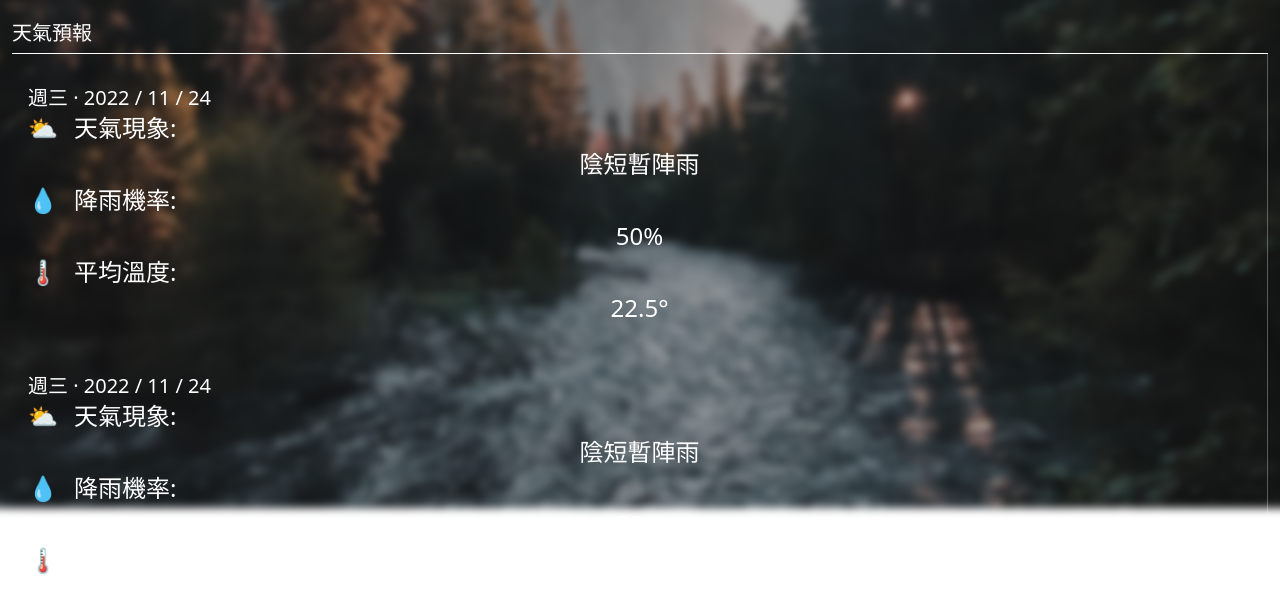
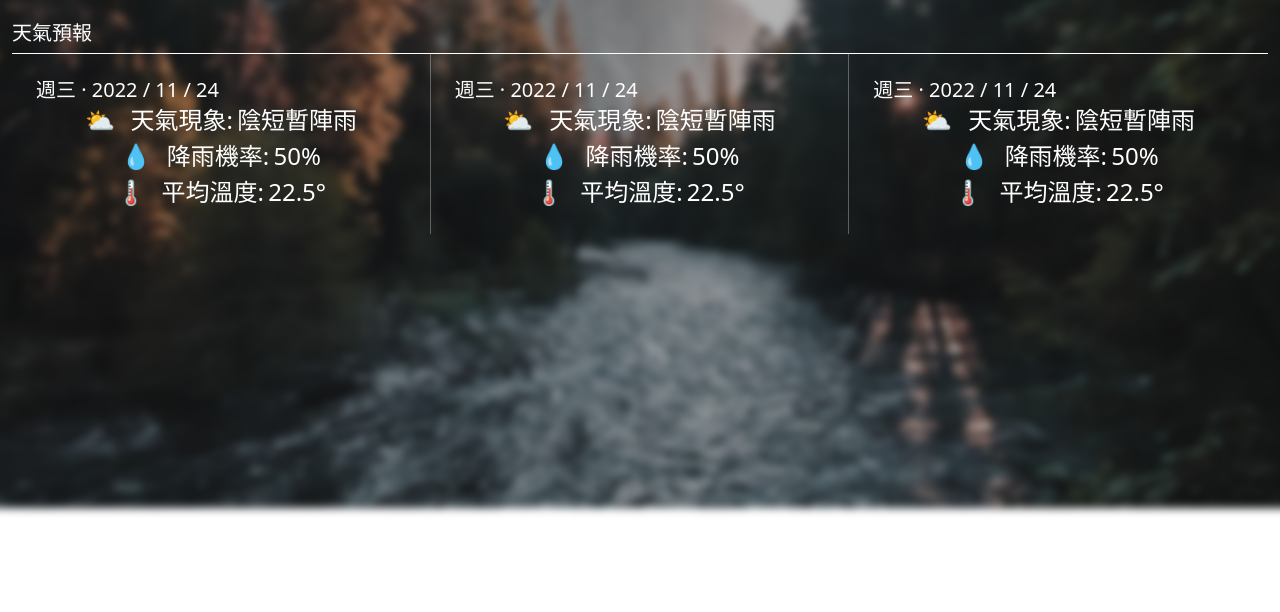
Before and after one commit to EricYeh-TW/weather-app, a website built with webpack: page src/index.html in a window 1280 px wide. Shown: the part 312-924 px from the top of the page. After the commit the page ends 800 px from the top, so only its background shows below. Built offline with nearby package versions, Linux system fonts and the light colour scheme.

Commit message:
fix: forecast layout

```diff
--- a/src/index.html
+++ b/src/index.html
@@ -35,32 +35,47 @@
         <section class="row m-0 p-0">
           <div class="forecast__item col-12 col-lg-4">
             <h3 class="forecast__time">週三 · 2022 / 11 / 24</h3>
-            <div>
-              <p class="forecast__icon">⛅<span>天氣現象:</span></p>
-              <p class="forecast__desc">陰短暫陣雨</p>
+            <div class="forecast__weather">
+              <i>⛅<span>天氣現象:</span></i>
+              <p>陰短暫陣雨</p>
             </div>
-            <div>
-              <p class="forecast__icon">💧<span>降雨機率:</span></p>
-              <p class="forecast__desc">50%</p>
+            <div class="forecast__droplet">
+              <i>💧<span>降雨機率:</span></i>
+              <p>50%</p>
             </div>
-            <div>
-              <p class="forecast__icon">🌡<span>平均溫度:</span></p>
-              <p class="forecast__desc">22.5°</p>
+            <div class="forecast__temp">
+              <i>🌡<span>平均溫度:</span></i>
+              <p>22.5°</p>
             </div>
           </div>
           <div class="forecast__item col-12 col-lg-4">
             <h3 class="forecast__time">週三 · 2022 / 11 / 24</h3>
-            <div>
-              <p class="forecast__icon">⛅<span>天氣現象:</span></p>
-              <p class="forecast__desc">陰短暫陣雨</p>
+            <div class="forecast__weather">
+              <i>⛅<span>天氣現象:</span></i>
+              <p>陰短暫陣雨</p>
             </div>
-            <div>
-              <p class="forecast__icon">💧<span>降雨機率:</span></p>
-              <p class="forecast__desc">50%</p>
+            <div class="forecast__droplet">
+              <i>💧<span>降雨機率:</span></i>
+              <p>50%</p>
             </div>
-            <div>
-              <p class="forecast__icon">🌡<span>平均溫度:</span></p>
-              <p class="forecast__desc">22.5°</p>
+            <div class="forecast__temp">
+              <i>🌡<span>平均溫度:</span></i>
+              <p>22.5°</p>
+            </div>
+          </div>
+          <div class="forecast__item col-12 col-lg-4">
+            <h3 class="forecast__time">週三 · 2022 / 11 / 24</h3>
+            <div class="forecast__weather">
+              <i>⛅<span>天氣現象:</span></i>
+              <p>陰短暫陣雨</p>
+            </div>
+            <div class="forecast__droplet">
+              <i>💧<span>降雨機率:</span></i>
+              <p>50%</p>
+            </div>
+            <div class="forecast__temp">
+              <i>🌡<span>平均溫度:</span></i>
+              <p>22.5°</p>
             </div>
           </div>
         </section>
--- a/src/scss/sections/_forecast.scss
+++ b/src/scss/sections/_forecast.scss
@@ -13,36 +13,35 @@
   flex-direction: column;
   text-align: center;
 
+  &__item {
+    @include reset;
+    display: flex;
+    flex-wrap: wrap;
+    padding-top: $content-padding;
+    justify-content: center;
+    align-items: center;
+    border-bottom: $secondary-border;
+  }
+
+  &__item > div {
+    width: calc(100% / 3);
+  }
+
   &__time {
     @include reset;
     width: 100%;
     text-align: left;
     font-size: 1.25rem;
-    margin-top: $content-margin;
   }
 
-  &__item {
-    width: 100%;
-    display: flex;
-    padding: $content-padding 0;
-    justify-content: space-between;
-    border-bottom: $secondary-border;
+  i {
+    font-size: 3rem;
+    font-style: normal;
   }
 
-  &__icon {
-    @include reset;
-    font-size: 3rem;
-    padding-bottom: 1.5rem;
-  }
-
-  &__icon > span {
+  i > span {
     font-weight: normal;
     display: none;
-  }
-
-  &__desc {
-    @include reset;
-    font-size: 1rem;
   }
 
   @include respond(lg) {
@@ -52,26 +51,35 @@
 
     &__item {
       flex-direction: column;
-      padding: 1rem;
       border-bottom: 0;
+      padding: $content-padding;
       border-right: $secondary-border;
     }
 
-    &__icon {
-      font-size: 1.5rem;
-      padding: 0;
-      text-align: justify;
-      vertical-align: middle;
+    &__item:last-child {
+      border: 0;
     }
 
-    &__icon > span {
+    &__item > div {
+      width: 100%;
+    }
+
+    i {
+      display: inline-block;
+      font-size: 1.5rem;
+    }
+
+    i > span {
       display: inline-block;
       font-size: 1.5rem;
       padding-left: 1rem;
     }
 
-    &__desc {
+    p {
+      @include reset;
+      display: inline-block;
       font-size: 1.5rem;
+      text-align: right;
     }
   }
 }
```
